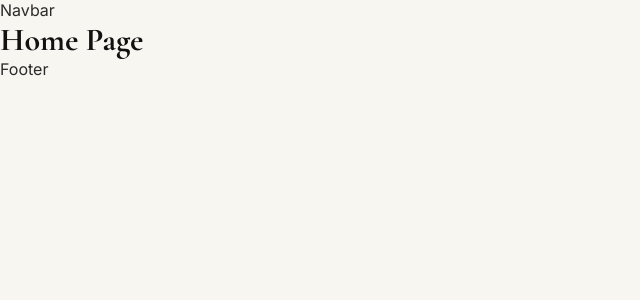
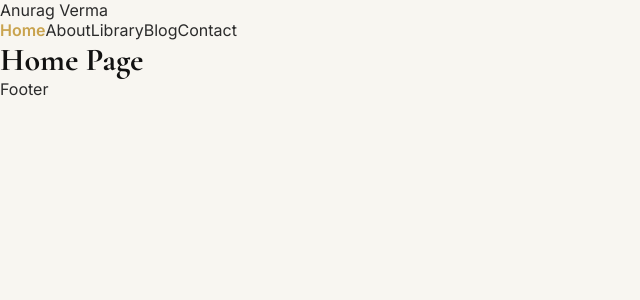
Before and after one commit to anuragvrm2173/anurag-author-website, a React (Vite) app: page / in a window 1280 px wide. Shown: the top 300 px of the page, without its empty margins (0-640 px from the left). Built offline with nearby package versions, Linux system fonts and the light colour scheme.

Commit message:
Add reusable navbar and main layout

```diff
--- /dev/null
+++ b/src/components/Navbar/Navbar.css
@@ -0,0 +1,4 @@
+.navbar__menu a.active {
+  color: var(--color-accent);
+  font-weight: 600;
+}
--- /dev/null
+++ b/src/components/Navbar/Navbar.jsx
@@ -0,0 +1,24 @@
+import { NavLink } from "react-router-dom";
+import "./Navbar.css";
+
+function Navbar() {
+  return (
+    <header className="navbar">
+      <div className="navbar__container">
+        <NavLink to="/" className="navbar__logo">
+          Anurag Verma
+        </NavLink>
+
+        <nav className="navbar__menu">
+          <NavLink to="/">Home</NavLink>
+          <NavLink to="/about">About</NavLink>
+          <NavLink to="/library">Library</NavLink>
+          <NavLink to="/blog">Blog</NavLink>
+          <NavLink to="/contact">Contact</NavLink>
+        </nav>
+      </div>
+    </header>
+  );
+}
+
+export default Navbar;
--- a/src/layouts/MainLayout.jsx
+++ b/src/layouts/MainLayout.jsx
@@ -1,19 +1,17 @@
 import { Outlet } from "react-router-dom";
+
+import Navbar from "../components/Navbar/Navbar";
 
 function MainLayout() {
   return (
     <>
-      <header>
-        Navbar
-      </header>
+      <Navbar />
 
       <main>
         <Outlet />
       </main>
 
-      <footer>
-        Footer
-      </footer>
+      <footer>Footer</footer>
     </>
   );
 }
```
